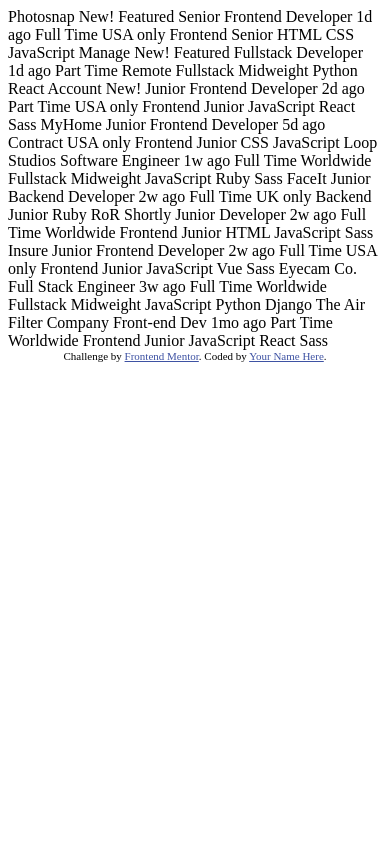
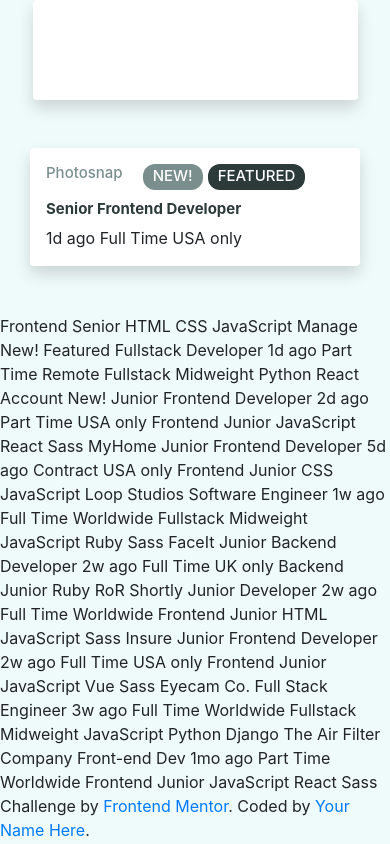
Before and after one commit to eualissonsantana/static-job-listings-master, a website: page index.html in a window 390 px wide. Drawn offline with nearby package versions, Linux system fonts and the light colour scheme.

Commit message:
mobile-first

```diff
--- /dev/null
+++ b/css/style.css
@@ -0,0 +1,80 @@
+body {
+    background-color: hsl(180, 52%, 96%) !important;
+    font-family: 'Spartan', sans-serif;
+}
+
+body h5 {
+    font-size: 15px;
+}
+
+#buscador {
+    position: relative;
+    min-height: 100px;
+    background-color: #FFF;
+    border-radius: 4px;
+}
+
+.job-item {
+    background-color: #FFF;
+    border-radius: 4px;
+    padding-left: 0 !important;
+}
+
+.left-line {
+    margin: 0;
+    background-color:hsl(180, 14%, 20%);
+    height: 100px;
+    width: 3px !important;
+    border-bottom-left-radius: 4px;
+    border-top-left-radius: 4px;
+}
+
+.new h5, .featured h5 {
+    margin: 3px 10px;
+}
+
+.titulos {
+    display: flex;
+    padding: 0;
+}
+
+.title {
+    color:  hsl(180, 8%, 52%);
+    margin-right: 20px;
+}
+
+.new {
+    border-radius: 12px;
+    background-color:  hsl(180, 8%, 52%);
+    color: #fff;
+    margin-right: 5px;
+}
+
+.featured {
+    border-radius: 12px;
+    background-color:  hsl(180, 14%, 20%);
+    color: #fff;
+}
+
+.vaga {
+    margin-top: 10px
+}
+
+.vaga h5 {
+    font-weight: bold;
+    color: hsl(180, 14%, 20%);
+}
+/*  MOBILE  */
+
+@media (max-width: 375px) {
+    header {
+        position: relative;
+        height: 155px;
+        background:  hsl(180, 29%, 50%) url(../images/bg-header-mobile.svg) 100% 100% no-repeat;
+        margin-bottom: 100px;
+    }
+
+    #buscador {
+        top: 120px;
+    }
+}
--- a/index.html
+++ b/index.html
@@ -1,28 +1,50 @@
 <!DOCTYPE html>
-<html lang="en">
+<html lang="pt-br">
 <head>
   <meta charset="UTF-8">
   <meta name="viewport" content="width=device-width, initial-scale=1.0"> <!-- displays site properly based on user's device -->
 
   <link rel="icon" type="image/png" sizes="32x32" href="./images/favicon-32x32.png">
+  <link href="css/style.css" rel="stylesheet" />
+  <link rel="stylesheet" href="https://stackpath.bootstrapcdn.com/bootstrap/4.5.0/css/bootstrap.min.css" integrity="sha384-9aIt2nRpC12Uk9gS9baDl411NQApFmC26EwAOH8WgZl5MYYxFfc+NcPb1dKGj7Sk" crossorigin="anonymous">
+  <link href="https://fonts.googleapis.com/css2?family=Spartan:wght@500;700&display=swap" rel="stylesheet">
+  <script src="script.js"></script>
 
   <title>Frontend Mentor | Job Listings</title>
-
-  <!-- Feel free to remove these styles or customise in your own stylesheet 👍 -->
-  <style>
-    .attribution { font-size: 11px; text-align: center; }
-    .attribution a { color: hsl(228, 45%, 44%); }
-  </style>
 </head>
 <body>
+  <header class="">
+    <section class="container col-10 shadow p-3 mb-5 bg-white rounded" id="buscador">
+
+    </section>
+  </header>
+
+  <section class="container" id="job-list">
+    <section class="job-item container col-11 shadow p-3 mb-5 bg-white rounded">
+      <section class="infos">
+        <article class="titulos">
+          <h5 class="title">Photosnap</h5>
+          <article class="new">
+            <h5>NEW!</h5>
+          </article>
+          <article class="featured">
+            <h5>FEATURED</h5>
+          </article>
+        </article>
+        <article class="vaga">
+          <h5>Senior Frontend Developer</h5>
+        </article>
+
+
+      1d ago
+      Full Time
+      USA only
+      </section>
+    </section>
+  </section>
+
   <!-- Item Start -->
-  Photosnap
-  New!
-  Featured
-  Senior Frontend Developer
-  1d ago
-  Full Time
-  USA only
+
   <!-- Role -->
   Frontend
   <!-- Level -->
```
Also changed, not shown: package.json (added, +22 -0 lines), 1 other file.
